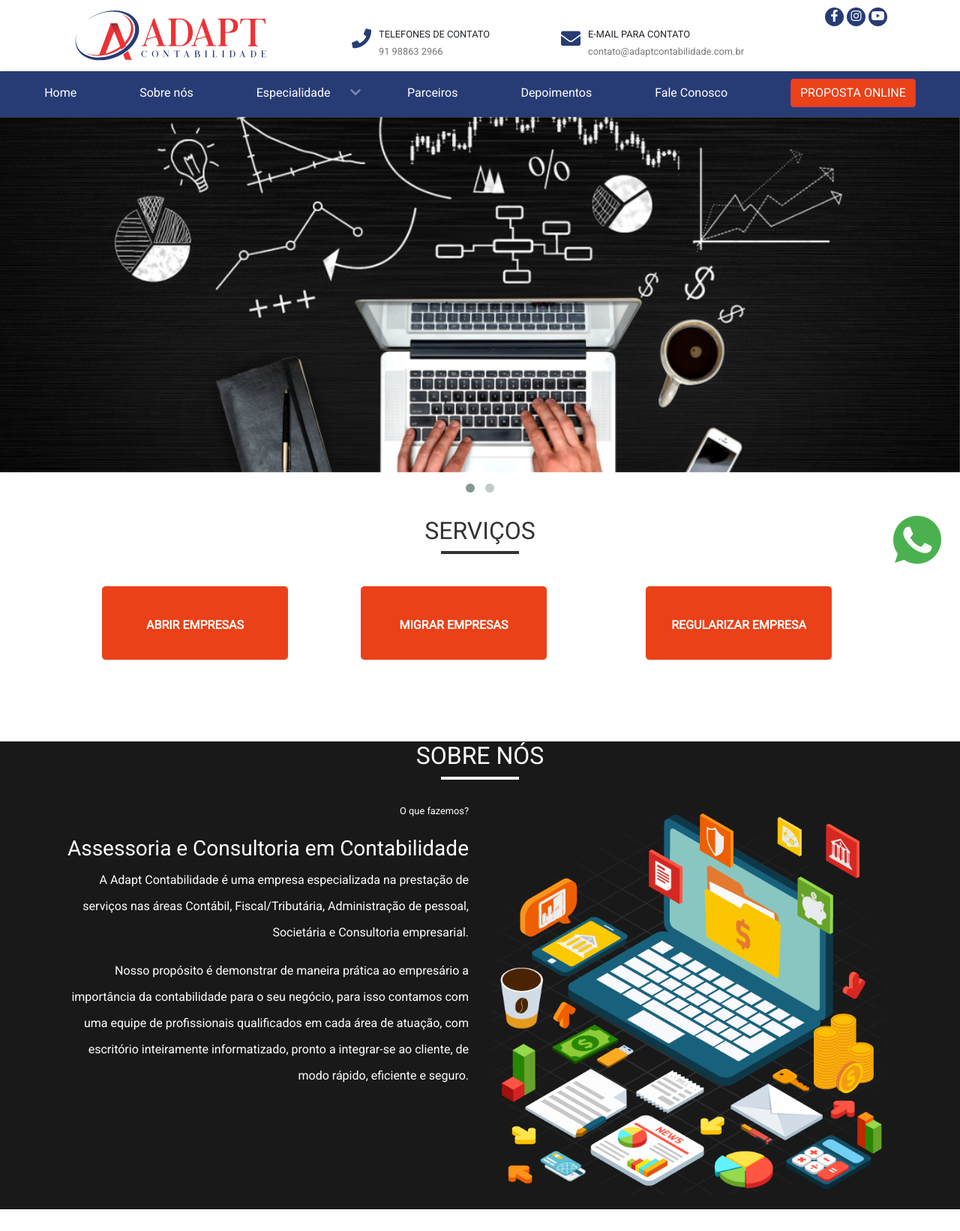
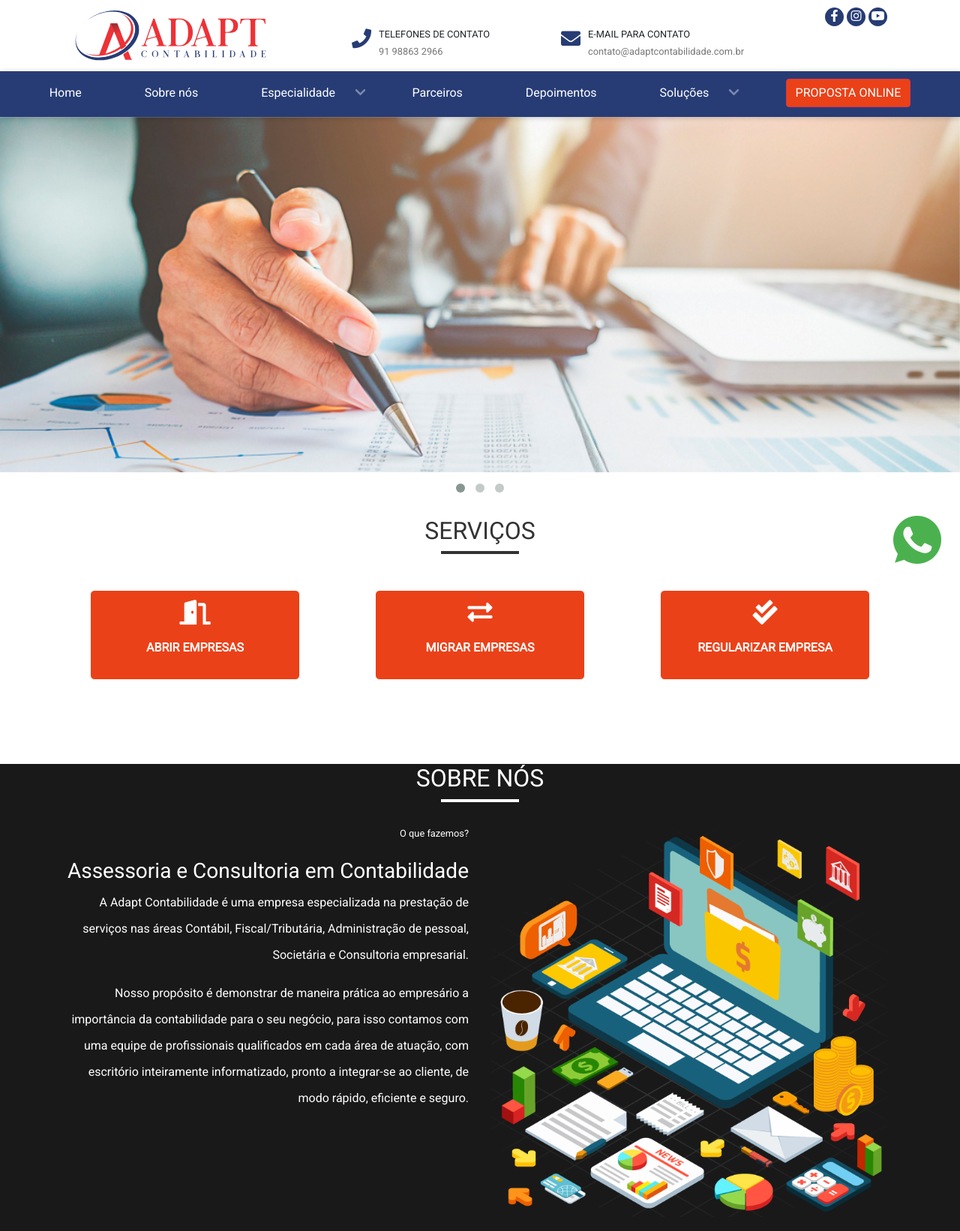
Before and after one commit to bladellano/adapte-contabilidade, a PHP site: page / in a window 1280 px wide. Shown: the top 1642 px of the page at 75% size. Run offline with PHP 8.4, Linux system fonts and the light colour scheme; data that the repository does not hold is empty; style sheets or scripts are compiled from the project's sources; some libraries are stand-ins or nearby versions.

Commit message:
Ajuste nos 3 serviços com icone

```diff
--- a/assets/css/style.css
+++ b/assets/css/style.css
@@ -170,8 +170,7 @@ Desenvolvimento FireFly
     content: "‹";
 }
 
-
-/* Fim */
+/* FIM */
 
 .pg-default {
     margin-top: 10px;
@@ -254,7 +253,7 @@ body {
 /*~~~~~~~~~~BLOCO~~~~~~~~~~*/
 
 #sobre-nos {
-background-color: #191919;
+    background-color: #191919;
 }
 #sobre-nos img {
     max-width: 98%;
@@ -274,7 +273,7 @@ background-color: #191919;
 
 #sobre-nos h2 i {
     font-size: 26px;
-     color:#FFF;
+    color:#FFF;
 }
 
 #sobre-nos h2 {
@@ -282,7 +281,7 @@ background-color: #191919;
     text-align: center;
     color: #333;
     text-transform: uppercase;
-     color:#FFF;
+    color:#FFF;
 }
 
 #sobre-nos hr {
@@ -427,9 +426,13 @@ background-color: #191919;
 #tres-servicos .container .row>div:nth-of-type(n) {
     text-align: center;
     line-height: 250px;
-    margin-top: -30px;
+    /* margin-top: -30px; */
 }
 
+.box-servicos i.fas{
+font-size:33px;
+margin-bottom: 10px;
+}
 .box-servicos a {
     color: #FFF;
     text-decoration: none;
@@ -440,12 +443,13 @@ background-color: #191919;
 }
 
 .box-servicos {
-    width: 250px;
+    width: 280px;
     color: #FFF;
-    font-size: 22px;
-    height: 100px;
-    line-height: 100px;
+    font-size: 32px;
+    height: 120px;
+    padding-top: 12px;
     margin: 0 auto;
+    line-height: 30px;
     border-radius: 6px;
     border: 1px solid #FFF;
     display: inline-block;
@@ -954,7 +958,7 @@ h3.border-bottom.border-gray {
 .sub-menu {
     display: none;
     border-radius: 3px;
-    box-shadow: 2px 2px 8px rgba(0, 0, 0, .1);
+    /* box-shadow: 2px 2px 8px rgba(0, 0, 0, .1); */
 }
 
 .nav-links li:hover .sub-menu {
@@ -965,12 +969,19 @@ h3.border-bottom.border-gray {
     margin-left: -15px;
 }
 
+.nav-links li:hover .sub-menu ul li a:hover {
+    color: var(--cor-color-secundaria);
+}
 .nav-links li:hover .sub-menu ul li {
-    display: inline-block;
-    width: 30%;
-    padding: 15px;
+    display: block;
+    /* display: inline-block; */
+    /* width: 30%; */
+    /* padding: 15px; */
+    padding: 2px;
+    padding-left:10px;
     border-radius: 0;
     text-align: left;
+    width: 220px;
 }
 
 .nav-links li:hover .sub-menu ul li:last-child {
--- a/view/_header.php
+++ b/view/_header.php
@@ -7,10 +7,10 @@
   <meta http-equiv="X-UA-Compatible" content="ie=edge">
   <title>.: Adapt Contabilidade :.</title>
 
-  <meta name="author" content="FireFly Desenvolvimento">
-  <meta name="description" content="A Melhor Tecnologia em Site para Escritórios de Contabilidade com Atualizações Diárias, Tenha um Escritório Virtual.  0800 337 3376.">
-  <meta name="keywords" content="site de contabilidade, site contabilidade, site para contabilidade, site para contador, site contabil, contabilidade, contabil, sistema contabil, sistema para contabilidade, site exclusivo contabil, contábil, site para escritório de contabilidade, site para escritório contábil, virtual contabilidade, o que precisa para abrir um escritório de contabilidade, como conseguir clientes contabilidade, como abrir uma contabilidade, online contabilidade, Como conquistar clientes para escritório de contabilidade, novidades na contabilidade, mercado de contabilidade, site do contador, notícias contabilidade, abrir um escritório de contabilidade, site contabilista, escritório online">
-  <meta name="copyright" content="© 2019 Adapte Contabilidade" />
+  <meta name="author" content="Caio Silva">
+  <meta name="description" content="Escritório de Contabilidade Online 91 98863 2966">
+  <meta name="keywords" content="site de contabilidade, site para contabilidade, site para contador, site contabil, contabilidade, contabil, sistema contabil, site exclusivo contabil, contábil, site para escritório de contabilidade, site para escritório contábil, virtual contabilidade, o que precisa para abrir um escritório de contabilidade, como conseguir clientes contabilidade, como abrir uma contabilidade, online contabilidade, como conquistar clientes para escritório de contabilidade, novidades na contabilidade, mercado de contabilidade, site do contador, notícias contabilidade, site contabilista, escritório online">
+  <meta name="copyright" content="© 2020 Adapte Contabilidade" />
 
   <link href="lib/bootstrap/bootstrap.min.css" rel="stylesheet">
   <link href="lib/fontawesome/all.min.css" rel="stylesheet">
@@ -18,6 +18,8 @@
   <link href="lib/owl-carousel/owl.theme.css" rel="stylesheet" type="text/css">
   <link href="lib/slick/slick.css" rel="stylesheet" type="text/css">
   <link href="lib/slick/slick-theme.scss" rel="stylesheet" type="text/css">
+
+  <script src="https://unpkg.com/ionicons@5.0.0/dist/ionicons.js"></script>
 
   <link href="assets/css/redes-socials.css" rel="stylesheet" type="text/css">
 
@@ -136,27 +138,41 @@ add_chatinline(); </script>
       <i class="fa fa-chevron-down" aria-hidden="true"></i>
       <div class="sub-menu">
         <ul>
-          <li class="efeito-hr"><a href="advogados">&raquo; Advogados<hr></a></li>
-          <li class="efeito-hr"><a href="arquitetos">&raquo; Arquitetos<hr></a></li>
-          <li class="efeito-hr"><a href="abrir-empresas">&raquo; Abrir Empresas<hr></a></li>
-          <li class="efeito-hr"><a href="empregador-domestico">&raquo; Empregador Doméstico<hr></a></li>
-          <li class="efeito-hr"><a href="engenheiros">&raquo; Engenheiros<hr></a></li>
-          <li class="efeito-hr"><a href="escolas">&raquo; Escolas<hr></a></li>
-          <li class="efeito-hr"><a href="empresas-de-ti">&raquo; Empresas de T.I<hr></a></li>
-          <li class="efeito-hr"><a href="migrar-empresas">&raquo; Migrar Empresas<hr></a></li>
-          <li class="efeito-hr"><a href="medicos">&raquo; Médicos<hr></a></li>
-          <li class="efeito-hr"><a href="mei">&raquo; MEI<hr></a></li>
-          <li class="efeito-hr"><a href="salao-de-beleza">&raquo; Salão de beleza<hr></a></li>
-          <li class="efeito-hr"><a href="pet">&raquo; PET<hr></a></li>
-          <li class="efeito-hr"><a href="profissionais-liberais">&raquo; Profissionais Liberais<hr></a></li>
-          <li class="efeito-hr"><a href="representante-comerciais">&raquo; Representantes Comerciais<hr></a></li>
-          <li class="efeito-hr"><a href="regularizar-empresa">&raquo; Regularizar Empresa<hr></a></li>
+          <li class="efeito-hr"><a href="advogados"> Advogados</a></li>
+          <li class="efeito-hr"><a href="arquitetos"> Arquitetos</a></li>
+          <li class="efeito-hr"><a href="abrir-empresas"> Abrir Empresas</a></li>
+          <li class="efeito-hr"><a href="empregador-domestico"> Empregador Doméstico</a></li>
+          <li class="efeito-hr"><a href="engenheiros"> Engenheiros</a></li>
+          <li class="efeito-hr"><a href="escolas"> Escolas</a></li>
+          <li class="efeito-hr"><a href="empresas-de-ti"> Empresas de T.I</a></li>
+          <li class="efeito-hr"><a href="migrar-empresas"> Migrar Empresas</a></li>
+          <li class="efeito-hr"><a href="medicos"> Médicos</a></li>
+          <li class="efeito-hr"><a href="mei"> MEI</a></li>
+          <li class="efeito-hr"><a href="salao-de-beleza"> Salão de beleza</a></li>
+          <li class="efeito-hr"><a href="pet"> PET</a></li>
+          <li class="efeito-hr"><a href="profissionais-liberais"> Profissionais Liberais</a></li>
+          <li class="efeito-hr"><a href="representante-comerciais"> Representantes Comerciais</a></li>
+          <li class="efeito-hr"><a href="regularizar-empresa"> Regularizar Empresa</a></li>
         </ul>
       </div>
     </li>
     <li class="efeito-hr"><a href="#parceiros">Parceiros<hr></a></li>
     <li class="efeito-hr"><a href="#depoimentos">Depoimentos<hr></a></li>
-    <li class="efeito-hr"><a href="#footer">Fale Conosco<hr></a></li>
+    <li class="titulo-submenu"> <!-- ADICIONADO CLASSE PARA TRATAR CLICK MOBILE -->
+      <i class="fa fa-chevron-left" aria-hidden="true"></i>
+      <a >Soluções</a>
+      <i class="fa fa-chevron-down" aria-hidden="true"></i>
+      <div class="sub-menu">
+        <ul>
+          <li class="efeito-hr"><a href="gestao-contabil"> Gestão Contábil</a></li>
+          <li class="efeito-hr"><a href="gestao-de-pessoal"> Gestão de Pessoal</a></li>
+          <li class="efeito-hr"><a href="gestao-tributaria"> Gestão Tributária</a></li>
+          <li class="efeito-hr"><a href="gestao-financeira"> Gestão Financeira</a></li>
+        </ul>
+      </div>
+    </li>
+
+
     <li><a class="btn btn-danger" href="#fale-conosco">PROPOSTA ONLINE</a></li>
   </ul>
 
--- a/view/index.php
+++ b/view/index.php
@@ -3,10 +3,10 @@
 <!-- CAROUSEL -->
 <div id="owl-demo" class="owl-carousel owl-theme">
 
-  <!-- <div class="item"><img src="assets/img/banner-06.jpg" alt=""></div> -->
-  <!-- <div class="item"><img src="assets/img/banner-04.jpg" alt=""></div> -->
+  <div class="item"><img src="assets/img/banner-07.jpg" alt=""></div>
+  <div class="item"><img src="assets/img/banner-04.jpg" alt=""></div>
   <div class="item"><img src="assets/img/banner-01.jpg" alt=""></div>
-  <div class="item"><img src="assets/img/banner-02.jpg" alt=""></div>
+  <!-- <div class="item"><img src="assets/img/banner-02.jpg" alt=""></div> -->
   <!-- <div class="item"><img src="assets/img/banner-03.jpg" alt=""></div> -->
 
 </div>
@@ -19,19 +19,26 @@
     <hr>
     <div class="container">
       <div class="row">
+
         <div class="col-md-4">
-        <div class="box-servicos"><a href="#">ABRIR EMPRESAS</a></div>
-      </div>
-      <div class="col-md-4">
-       <div class="col-md-4">
-        <div class="box-servicos"><a href="#">MIGRAR EMPRESAS</a></div>
+          <div class="box-servicos">
+           <i class="fas fa-door-open"></i><br/>
+           <a href="#">ABRIR EMPRESAS</a>
          </div>
        </div>
+
        <div class="col-md-4">
+        <div class="box-servicos">
+          <i class="fas fa-exchange-alt"></i><br/>
+          <a href="#">MIGRAR EMPRESAS</a></div>
+        </div>
+
         <div class="col-md-4">
-      <div class="box-servicos"><a href="#">REGULARIZAR EMPRESA</a></div>
+          <div class="box-servicos">
+            <i class="fas fa-check-double"></i><br/>
+            <a href="#">REGULARIZAR EMPRESA</a></div>
           </div>
-  </div>
+
         </div>
       </div>
     </div>
```
Also changed, not shown: admin/upload/img_5e44a4047c7c3.jpeg (deleted), admin/upload/thumbnail_img_5e44a4047c7c3.jpeg (deleted), assets/img/banner-07.jpg (added), assets/img/ico-migrate.png (added). Lines whose indentation alone changed are shown as unchanged.
